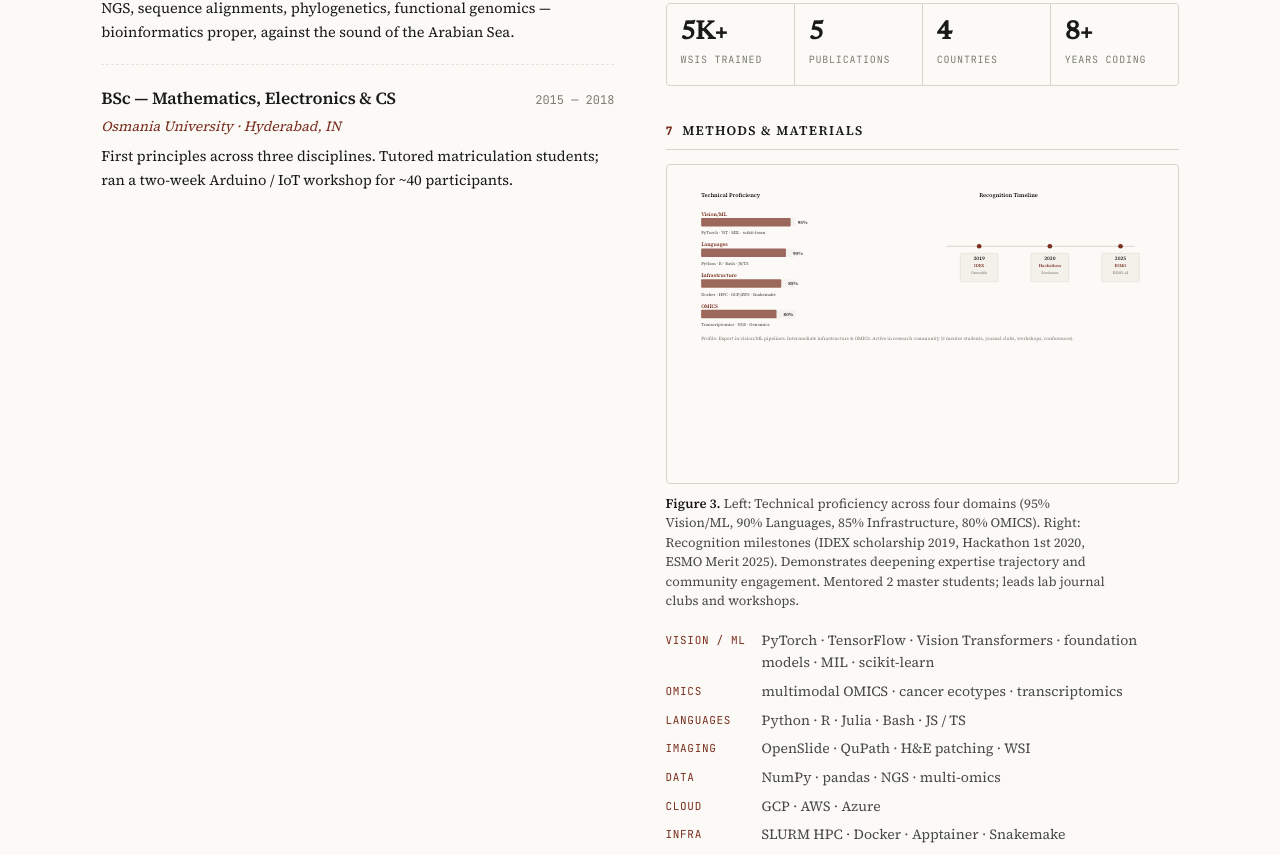
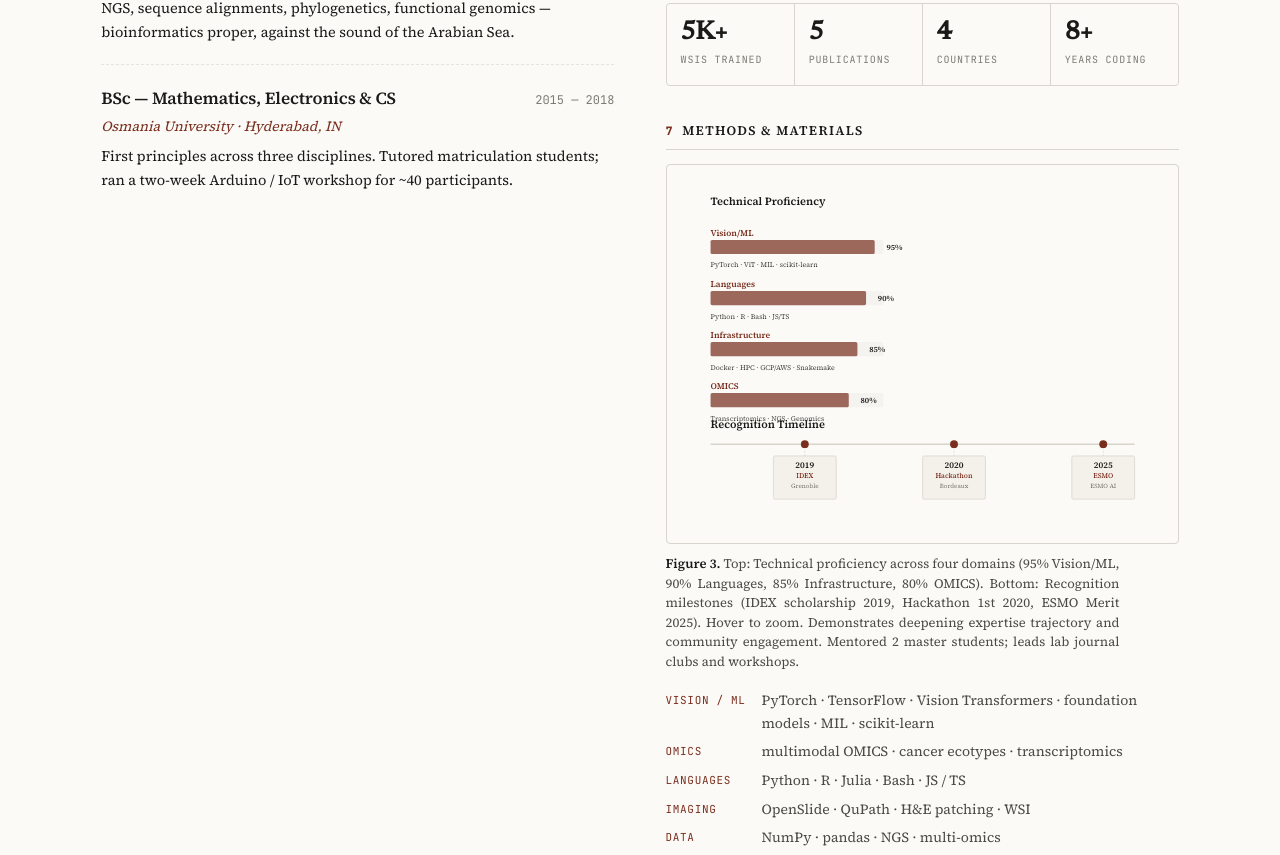
Before and after one commit to psgundla/psg-portfolio, a React (Vite) app: page / in a window 1280 px wide. Shown: the part 2741-3596 px from the top of the page. Built offline with nearby package versions, Linux system fonts and the light colour scheme.

Commit message:
Add 2-row layout to Figure 3, hover zoom, and justify figcaptions

```diff
--- a/src/components/Figure3.jsx
+++ b/src/components/Figure3.jsx
@@ -1,4 +1,8 @@
+import { useState } from 'react';
+
 export default function Figure3() {
+  const [zoomActive, setZoomActive] = useState(false);
+
   const skillCategories = [
     { name: 'Vision/ML', skills: ['PyTorch', 'ViT', 'MIL', 'scikit-learn'], level: 95 },
     { name: 'Languages', skills: ['Python', 'R', 'Bash', 'JS/TS'], level: 90 },
@@ -7,43 +11,55 @@ export default function Figure3() {
   ];
 
   const awards = [
-    { year: 2019, title: 'IDEX & Mérieux Scholarship', where: 'Grenoble', x: 620 },
-    { year: 2020, title: 'Hackathon 1st Place', where: 'Bordeaux', x: 770 },
-    { year: 2025, title: 'ESMO Merit Award', where: 'ESMO AI', x: 920 }
+    { year: 2019, title: 'IDEX & Mérieux Scholarship', where: 'Grenoble', x: 120 },
+    { year: 2020, title: 'Hackathon 1st Place', where: 'Bordeaux', x: 310 },
+    { year: 2025, title: 'ESMO Merit Award', where: 'ESMO AI', x: 500 }
   ];
 
   return (
     <figure style={{ margin: '0 0 18px' }}>
-      <div style={{ border: '1px solid var(--rule)', borderRadius: '4px', background: 'var(--paper)', padding: '20px', minHeight: '320px', position: 'relative', overflow: 'hidden' }}>
-        <svg viewBox="0 0 1000 380" style={{ width: '100%', height: '100%' }}>
-          {/* LEFT SIDE: Skill bars */}
-          <text x="30" y="25" fontSize="12" fontWeight="600" fill="var(--ink)">
+      <div
+        style={{
+          border: '1px solid var(--rule)',
+          borderRadius: '4px',
+          background: 'var(--paper)',
+          padding: '20px',
+          position: 'relative',
+          overflow: 'visible',
+          cursor: zoomActive ? 'zoom-out' : 'zoom-in'
+        }}
+        onMouseEnter={() => setZoomActive(true)}
+        onMouseLeave={() => setZoomActive(false)}
+      >
+        <svg
+          viewBox="0 0 600 420"
+          style={{
+            width: '100%',
+            height: '100%',
+            transform: zoomActive ? 'scale(1.3)' : 'scale(1)',
+            transformOrigin: 'center',
+            transition: 'transform 0.2s ease-out'
+          }}
+        >
+          {/* ROW 1: Technical Proficiency */}
+          <text x="30" y="25" fontSize="14" fontWeight="600" fill="var(--ink)">
             Technical Proficiency
           </text>
 
           {skillCategories.map((cat, idx) => {
             const y = 50 + idx * 65;
-            const barWidth = 200;
+            const barWidth = 220;
 
             return (
               <g key={idx}>
-                {/* Category label */}
                 <text x="30" y={y + 15} fontSize="11" fontWeight="600" fill="var(--link)">
                   {cat.name}
                 </text>
-
-                {/* Background bar */}
                 <rect x="30" y={y + 20} width={barWidth} height="18" fill="var(--rule)" fillOpacity="0.2" rx="2" />
-
-                {/* Progress bar */}
                 <rect x="30" y={y + 20} width={(barWidth * cat.level) / 100} height="18" fill="var(--link)" fillOpacity="0.7" rx="2" />
-
-                {/* Percentage text */}
                 <text x={45 + (barWidth * cat.level) / 100} y={y + 33} fontSize="10" fontWeight="600" fill="var(--ink)">
                   {cat.level}%
                 </text>
-
-                {/* Tech list */}
                 <text x="30" y={y + 55} fontSize="9" fill="var(--ink-soft)">
                   {cat.skills.join(' · ')}
                 </text>
@@ -51,54 +67,37 @@ export default function Figure3() {
             );
           })}
 
-          {/* RIGHT SIDE: Awards timeline */}
-          <text x="620" y="25" fontSize="12" fontWeight="600" fill="var(--ink)">
+          {/* ROW 2: Recognition Timeline */}
+          <text x="30" y="310" fontSize="14" fontWeight="600" fill="var(--ink)">
             Recognition Timeline
           </text>
 
-          {/* Timeline line */}
-          <line x1="550" y1="130" x2="950" y2="130" stroke="var(--rule)" strokeWidth="2" />
+          <line x1="30" y1="330" x2="570" y2="330" stroke="var(--rule)" strokeWidth="2" />
 
           {awards.map((award, idx) => {
-            const x = award.x;
+            const x = 30 + award.x;
 
             return (
               <g key={idx}>
-                {/* Node */}
-                <circle cx={x} cy="130" r="5" fill="var(--link)" />
-
-                {/* Award box */}
-                <rect x={x - 40} y="145" width="80" height="60" fill="var(--tag)" fillOpacity="0.5" stroke="var(--rule)" strokeWidth="1" rx="2" />
-
-                {/* Year */}
-                <text x={x} y="160" textAnchor="middle" fontSize="11" fontWeight="600" fill="var(--ink)">
+                <circle cx={x} cy="330" r="5" fill="var(--link)" />
+                <rect x={x - 40} y="345" width="80" height="55" fill="var(--tag)" fillOpacity="0.5" stroke="var(--rule)" strokeWidth="1" rx="2" />
+                <text x={x} y="360" textAnchor="middle" fontSize="11" fontWeight="600" fill="var(--ink)">
                   {award.year}
                 </text>
-
-                {/* Title */}
-                <text x={x} y="174" textAnchor="middle" fontSize="9" fontWeight="500" fill="var(--link)">
+                <text x={x} y="373" textAnchor="middle" fontSize="9" fontWeight="500" fill="var(--link)">
                   {award.title.split(' ')[0]}
                 </text>
-
-                {/* Where */}
-                <text x={x} y="188" textAnchor="middle" fontSize="8" fill="var(--ink-mute)">
+                <text x={x} y="386" textAnchor="middle" fontSize="8" fill="var(--ink-mute)">
                   {award.where}
                 </text>
-
-                {/* Connector to node */}
-                <line x1={x} y1="140" x2={x} y2="145" stroke="var(--rule)" strokeWidth="1" strokeDasharray="2,2" />
+                <line x1={x} y1="335" x2={x} y2="345" stroke="var(--rule)" strokeWidth="1" strokeDasharray="2,2" />
               </g>
             );
           })}
-
-          {/* Legend */}
-          <text x="30" y="330" fontSize="10" fill="var(--ink-mute)">
-            Profile: Expert in vision/ML pipelines. Intermediate infrastructure & OMICS. Active in research community (2 mentor students, journal clubs, workshops, conferences).
-          </text>
         </svg>
       </div>
       <figcaption>
-        <b>Figure 3.</b> Left: Technical proficiency across four domains (95% Vision/ML, 90% Languages, 85% Infrastructure, 80% OMICS). Right: Recognition milestones (IDEX scholarship 2019, Hackathon 1st 2020, ESMO Merit 2025). Demonstrates deepening expertise trajectory and community engagement. Mentored 2 master students; leads lab journal clubs and workshops.
+        <b>Figure 3.</b> Top: Technical proficiency across four domains (95% Vision/ML, 90% Languages, 85% Infrastructure, 80% OMICS). Bottom: Recognition milestones (IDEX scholarship 2019, Hackathon 1st 2020, ESMO Merit 2025). Hover to zoom. Demonstrates deepening expertise trajectory and community engagement. Mentored 2 master students; leads lab journal clubs and workshops.
       </figcaption>
     </figure>
   );
--- a/src/styles/App.module.css
+++ b/src/styles/App.module.css
@@ -472,6 +472,8 @@ figcaption {
   margin-top: 10px;
   line-height: 1.5;
   max-width: var(--measure);
+  text-align: justify;
+  text-justify: auto;
 }
 
 figcaption b {
```
